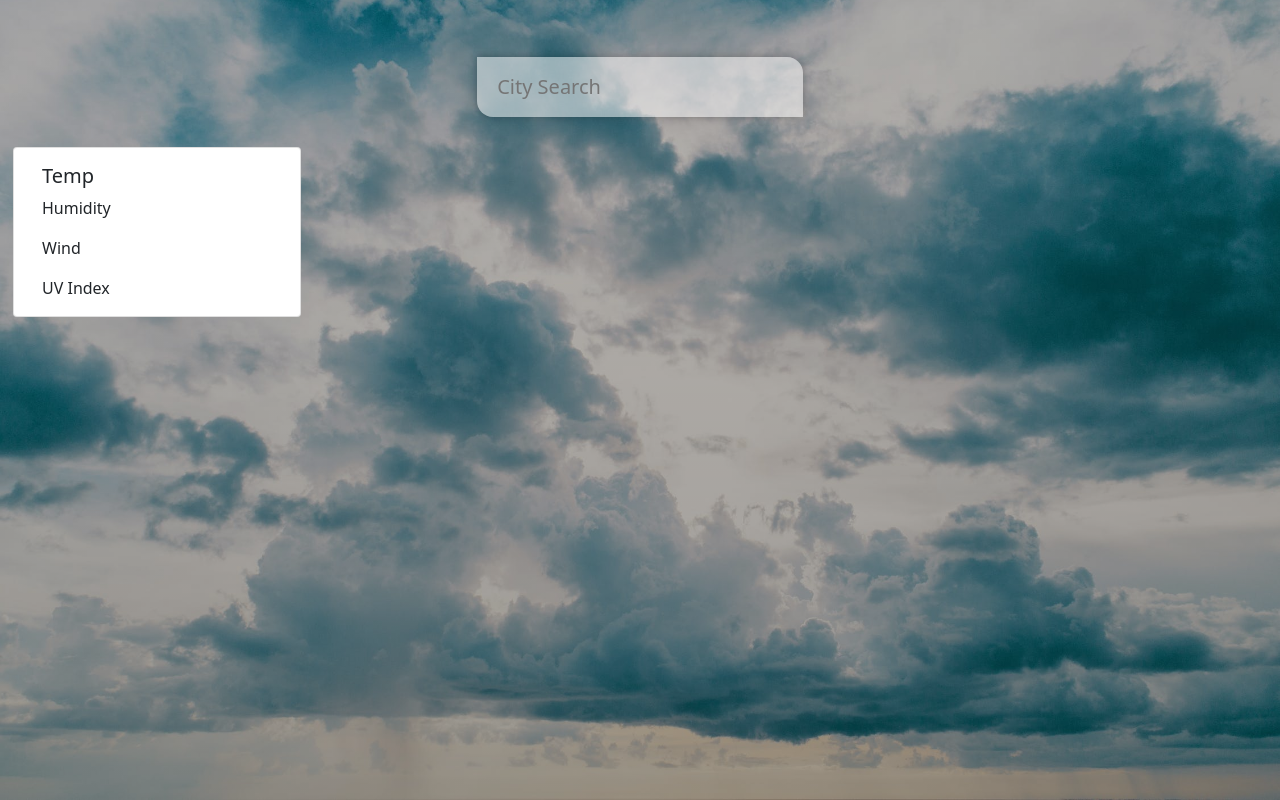
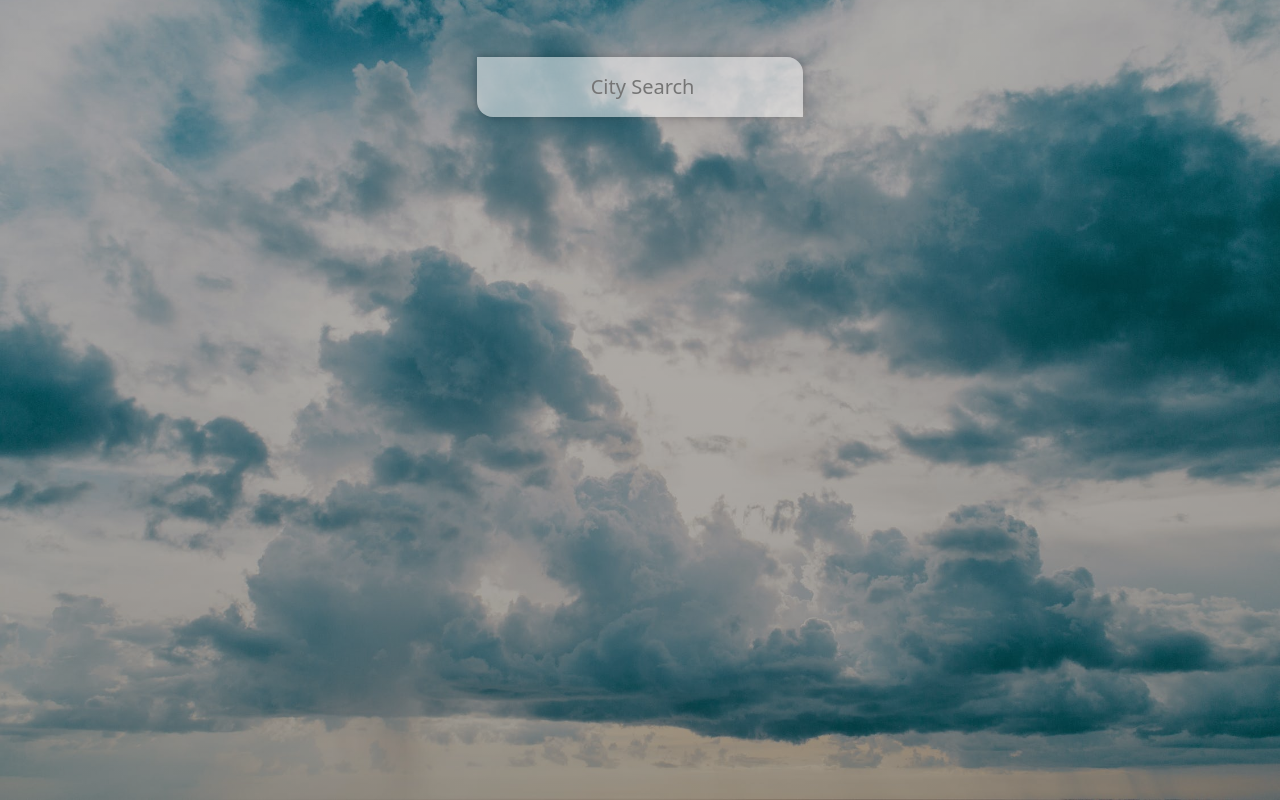
Before and after one commit to hannahnmcdonald/vue-weather, a Vue app in the folder vue-weather/: page / in a window 1280 px wide. Built offline with nearby package versions, Linux system fonts and the light colour scheme.

Commit message:
api call works, need to populate multiple cards && styling

```diff
--- a/vue-weather/src/App.vue
+++ b/vue-weather/src/App.vue
@@ -3,49 +3,23 @@
   <div id='app'>
     <main>
       <div class="search-box">
-        <input type="text" class="search-bar" placeholder=" City Search" />
+        <input
+          type="text"
+          class="search-bar"
+          placeholder=" City Search"
+          v-model="query"
+          @keypress="fetchWeather" />
       </div>
-      <div class="row">
-      <div class="card" style="width: 18rem;">
-        <div class="card-body">
-          <h5 class="card-title">Temp</h5>
-          <p class="card-text">Humidity</p>
-          <p class="card-text">Wind</p>
-          <p class="card-text">UV Index</p>
+      <div class="row weather-wrap" v-if ="typeof weather.main != 'undefined'">
+        <div class="card location-box" style="width: 18rem;">
+          <div class="card-body">
+            <h5 class="card-title location">{{ weather.name }}, {{ weather.sys.country }}</h5>
+            <p class="card-text date">{{ dateBuilder() }}</p>
+            <!-- <img id="img"/> -->
+            <p class="card-text temp">{{ Math.round(weather.main.temp) }} °F </p>
+            <p class="card-text weather">{{ weather.weather[0].main }} </p>
+          </div>
         </div>
-      </div>
-            <!-- <div class="card" style="width: 18rem;">
-        <div class="card-body">
-          <h5 class="card-title">Temp</h5>
-          <p class="card-text">Humidity</p>
-          <p class="card-text">Wind</p>
-          <p class="card-text">UV Index</p>
-        </div>
-      </div>
-            <div class="card" style="width: 18rem;">
-        <div class="card-body">
-          <h5 class="card-title">Temp</h5>
-          <p class="card-text">Humidity</p>
-          <p class="card-text">Wind</p>
-          <p class="card-text">UV Index</p>
-        </div>
-      </div>
-            <div class="card" style="width: 18rem;">
-        <div class="card-body">
-          <h5 class="card-title">Temp</h5>
-          <p class="card-text">Humidity</p>
-          <p class="card-text">Wind</p>
-          <p class="card-text">UV Index</p>
-        </div>
-      </div>
-            <div class="card" style="width: 18rem;">
-        <div class="card-body">
-          <h5 class="card-title">Temp</h5>
-          <p class="card-text">Humidity</p>
-          <p class="card-text">Wind</p>
-          <p class="card-text">UV Index</p>
-        </div>
-      </div> -->
       </div>
     </main>
   </div>
@@ -58,10 +32,37 @@
     name: 'App',
     data () {
       return {
-        api_key: 'c6c69e1807c116c6d2751b910241be75'
+        api_key: 'c6c69e1807c116c6d2751b910241be75',
+        url_base: 'https://api.openweathermap.org/data/2.5/',
+        query: '',
+        weather: {}
+      }
+    },
+    methods: {
+      fetchWeather (e) {
+        // On key press but ONLY if enter is pressed
+        if (e.key == "Enter") {
+          // fetch url with url base & api key plus query location
+          fetch(`${this.url_base}weather?q=${this.query}&units=imperial&APPID=${this.api_key}`)
+            .then(res => {
+              return res.json();
+            }).then(this.setResults);
+        }
+      },
+      setResults (results) {
+        this.weather = results;
+      },
+      dateBuilder () {
+        let d = new Date();
+        let months = ["January", "February", "March", "April", "May", "June", "July", "August", "September", "October", "November", "December"];
+        let days = ["Sunday", "Monday", "Tuesday", "Wednesday", "Thursday", "Friday", "Saturday"];
+        let day = days[d.getDay()];
+        let date = d.getDate();
+        let month = months[d.getMonth()];
+        let year = d.getFullYear();
+        return `${day} ${date} ${month} ${year}`;
       }
     }
-
   }
 </script>
 
@@ -96,6 +97,7 @@
     margin-top: 2rem;
     padding: 15px;
     color: #313131;
+    text-align: center;
     font-size: 20px;
     appearance: none;
     border: none;
@@ -111,4 +113,25 @@
     background-color: rgba(255,255,255,0.75);
     border-radius: 16px 0px 16px 0px;
   }
+  .weather-box {
+    text-align: center;
+  }
+  .weather-box .temp {
+    display: inline-block;
+    padding: 10px 25px;
+    color: #FFF;
+    font-size: 102px;
+    font-weight: 900;
+    background-color:rgba(255, 255, 255, 0.25);
+    border-radius: 16px;
+    margin: 30px 0px;
+    box-shadow: 3px 6px rgba(0, 0, 0, 0.25);
+  }
+  .weather-box .weather {
+    color: #FFF;
+    font-size: 48px;
+    font-weight: 700;
+    font-style: italic;
+    text-shadow: 3px 6px rgba(0, 0, 0, 0.25);
+  }
 </style>
```
